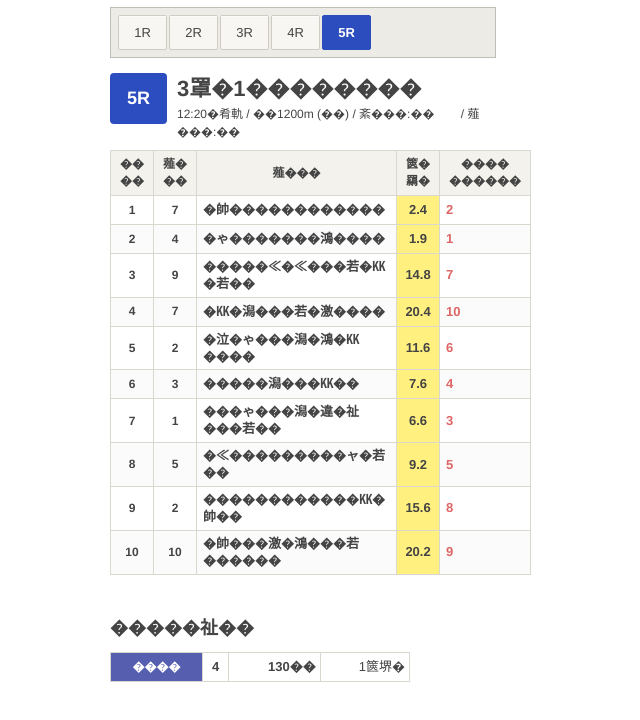
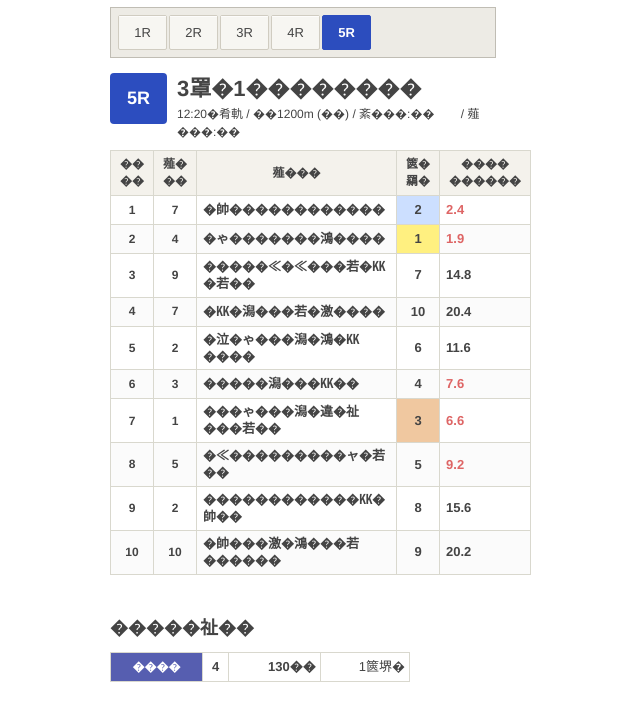
Before and after one commit to ryotama63/RyotamaTobakuzyo, a plain HTML site: page result/Race5.html in a window 1280 px wide. Shown: the top 720 px of the page, without its empty margins (337-977 px from the left). Drawn offline with Linux system fonts and the light colour scheme; files whose address does not match are found by name.

Commit message:
Update Race5.html

```diff
--- a/result/Race5.html
+++ b/result/Race5.html
@@ -105,11 +105,11 @@ id="All_Result_Table">
 <td class="Horse_Info">
 <span class="Horse_Name">タマノフラワー</span>
 </td>
-<td class="Odds BgYellow Txt_C">
-<span class="OddsPeople">2.4</span>
+<td class="Odds BgBlue02 Txt_C">
+<span class="OddsPeople">2</span>
 </td>
 <td class="Odds">
-<span  class="Odds_Ninki">2</span>
+<span  class="Odds_Ninki">2.4</span>
 </td>
 </tr>
 <tr  class="FirstDisplay HorseList" class="HorseList">
@@ -123,10 +123,10 @@ id="All_Result_Table">
 <span class="Horse_Name">イノウエスカイ</span>
 </td>
 <td class="Odds BgYellow Txt_C">
-<span class="OddsPeople">1.9</span>
+<span class="OddsPeople">1</span>
 </td>
 <td class="Odds">
-<span  class="Odds_Ninki">1</span>
+<span  class="Odds_Ninki">1.9</span>
 </td>
 </tr>
 <tr  class="FirstDisplay HorseList" class="HorseList">
@@ -139,11 +139,11 @@ id="All_Result_Table">
 <td class="Horse_Info">
 <span class="Horse_Name">テリアアビーロード</span>
 </td>
-<td class="Odds BgYellow Txt_C">
-<span class="OddsPeople">14.8</span>
+<td class="Odds Txt_C">
+<span class="OddsPeople">7</span>
 </td>
 <td class="Odds">
-<span  class="Odds_Ninki">7</span>
+<span>14.8</span>
 </td>
 </tr>
 <tr  class="FirstDisplay HorseList" class="HorseList">
@@ -156,11 +156,11 @@ id="All_Result_Table">
 <td class="Horse_Info">
 <span class="Horse_Name">キンダーシップ</span>
 </td>
-<td class="Odds BgYellow Txt_C">
-<span class="OddsPeople">20.4</span>
+<td class="Odds Txt_C">
+<span class="OddsPeople">10</span>
 </td>
 <td class="Odds">
-<span  class="Odds_Ninki">10</span>
+<span>20.4</span>
 </td>
 </tr>
 <tr  class="FirstDisplay HorseList" class="HorseList">
@@ -173,11 +173,11 @@ id="All_Result_Table">
 <td class="Horse_Info">
 <span class="Horse_Name">サイレンスキリエ</span>
 </td>
-<td class="Odds BgYellow Txt_C">
-<span class="OddsPeople">11.6</span>
+<td class="Odds Txt_C">
+<span class="OddsPeople">6</span>
 </td>
 <td class="Odds">
-<span  class="Odds_Ninki">6</span>
+<span>11.6</span>
 </td>
 </tr>
 <tr  class="FirstDisplay HorseList" class="HorseList">
@@ -190,11 +190,11 @@ id="All_Result_Table">
 <td class="Horse_Info">
 <span class="Horse_Name">カナコクロス</span>
 </td>
-<td class="Odds BgYellow Txt_C">
-<span class="OddsPeople">7.6</span>
+<td class="Odds Txt_C">
+<span class="OddsPeople">4</span>
 </td>
 <td class="Odds">
-<span  class="Odds_Ninki">4</span>
+<span  class="Odds_Ninki">7.6</span>
 </td>
 </tr>
 <tr  class="FirstDisplay HorseList" class="HorseList">
@@ -207,11 +207,11 @@ id="All_Result_Table">
 <td class="Horse_Info">
 <span class="Horse_Name">ウイニングセヌート</span>
 </td>
-<td class="Odds BgYellow Txt_C">
-<span class="OddsPeople">6.6</span>
+<td class="Odds BgOrange Txt_C">
+<span class="OddsPeople">3</span>
 </td>
 <td class="Odds">
-<span  class="Odds_Ninki">3</span>
+<span  class="Odds_Ninki">6.6</span>
 </td>
 </tr>
 <tr  class="FirstDisplay HorseList" class="HorseList">
@@ -224,11 +224,11 @@ id="All_Result_Table">
 <td class="Horse_Info">
 <span class="Horse_Name">アルテマトゥーレ</span>
 </td>
-<td class="Odds BgYellow Txt_C">
-<span class="OddsPeople">9.2</span>
+<td class="Odds Txt_C">
+<span class="OddsPeople">5</span>
 </td>
 <td class="Odds">
-<span  class="Odds_Ninki">5</span>
+<span  class="Odds_Ninki">9.2</span>
 </td>
 </tr>
 <tr  class="FirstDisplay HorseList" class="HorseList">
@@ -241,11 +241,11 @@ id="All_Result_Table">
 <td class="Horse_Info">
 <span class="Horse_Name">ナカハラフクキタル</span>
 </td>
-<td class="Odds BgYellow Txt_C">
-<span class="OddsPeople">15.6</span>
+<td class="Odds Txt_C">
+<span class="OddsPeople">8</span>
 </td>
 <td class="Odds">
-<span  class="Odds_Ninki">8</span>
+<span>15.6</span>
 </td>
 </tr>
 <tr  class="FirstDisplay HorseList" class="HorseList">
@@ -258,13 +258,14 @@ id="All_Result_Table">
 <td class="Horse_Info">
 <span class="Horse_Name">タカシスカーレット</span>
 </td>
-<td class="Odds BgYellow Txt_C">
-<span class="OddsPeople">20.2</span>
+<td class="Odds Txt_C">
+<span class="OddsPeople">9</span>
 </td>
 <td class="Odds">
-<span  class="Odds_Ninki">9</span>
+<span>20.2</span>
 </td>
 </tr>
+
 
 </tbody>
 </table>
```
